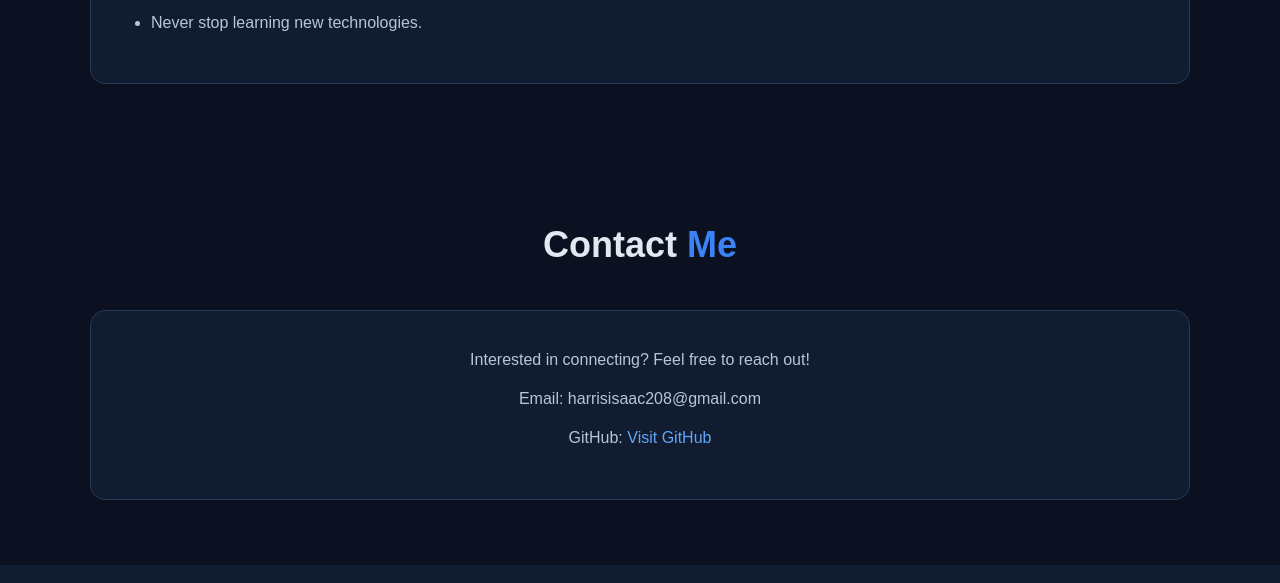
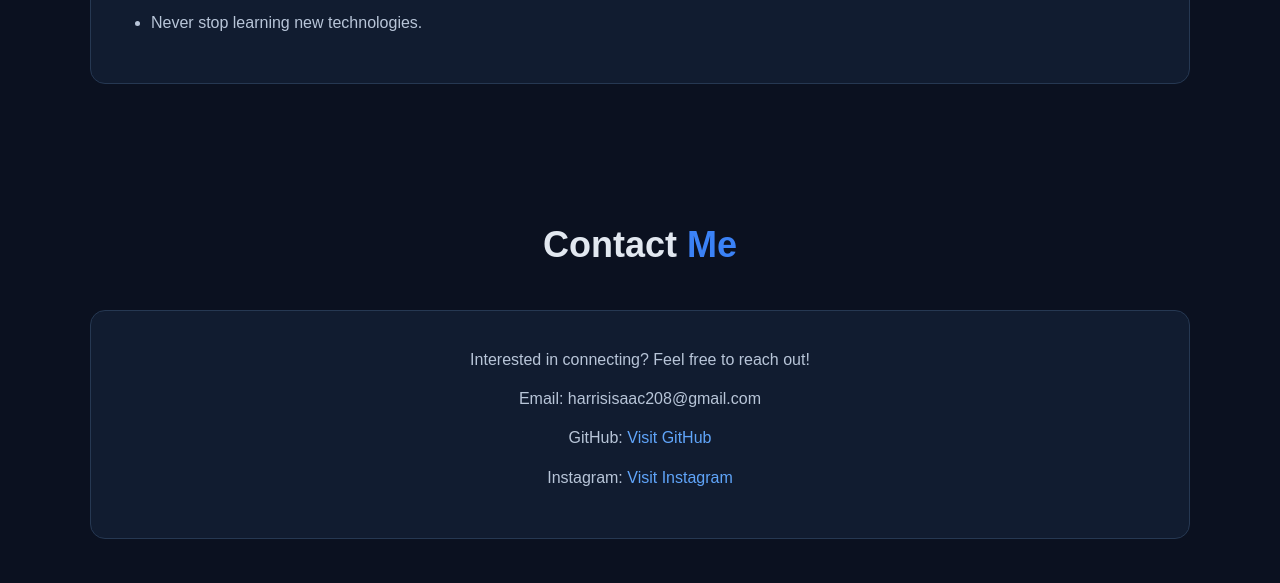
Before and after one commit to Lokizzz208/Isaac-Portfolio, a plain HTML site: page index.html in a window 1280 px wide. Shown: the part 2576-3159 px from the top of the page. Drawn offline with Linux system fonts and the light colour scheme.

Commit message:
Enhance index.html with social media links
Updated the index.html file to include additional contact information and links to social media profiles.

```diff
--- a/index.html
+++ b/index.html
@@ -167,10 +167,16 @@
 
             <p>Email: harrisisaac208@gmail.com</p>
 
+             <p>
+                GitHub:
+                <a href="https://github.com/Lokizzz208" target="_blank">
+                    Visit GitHub
+                </a>
+            </p>
             <p>
-                GitHub:
-                <a href="https://github.com/" target="_blank">
-                    Visit GitHub
+                Instagram:
+                <a href="https://www.instagram.com/riz._zzzz?gwpx=ajA5NXd6MTg1OGNs" target="_blank">
+                    Visit Instagram
                 </a>
             </p>
 
```
